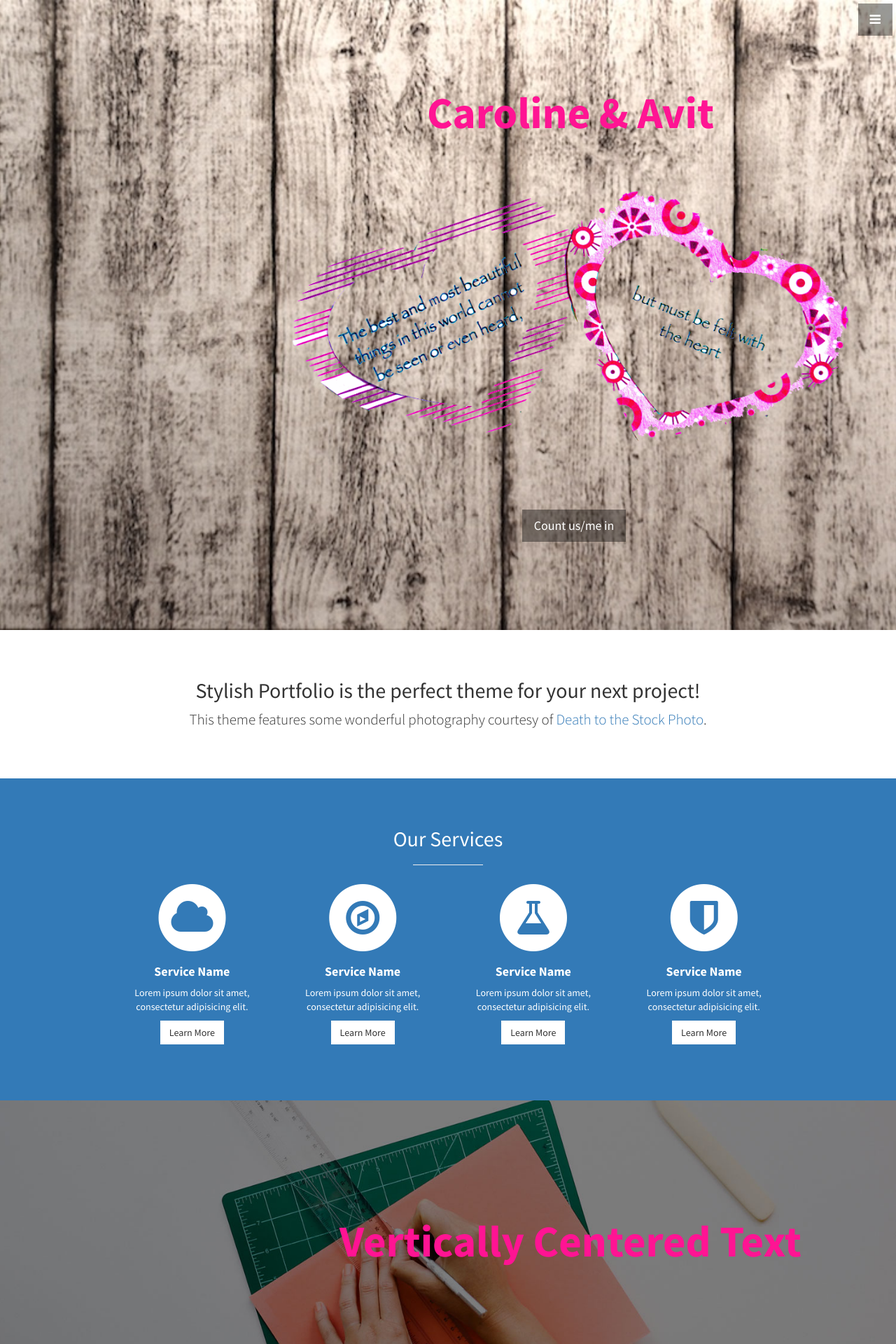
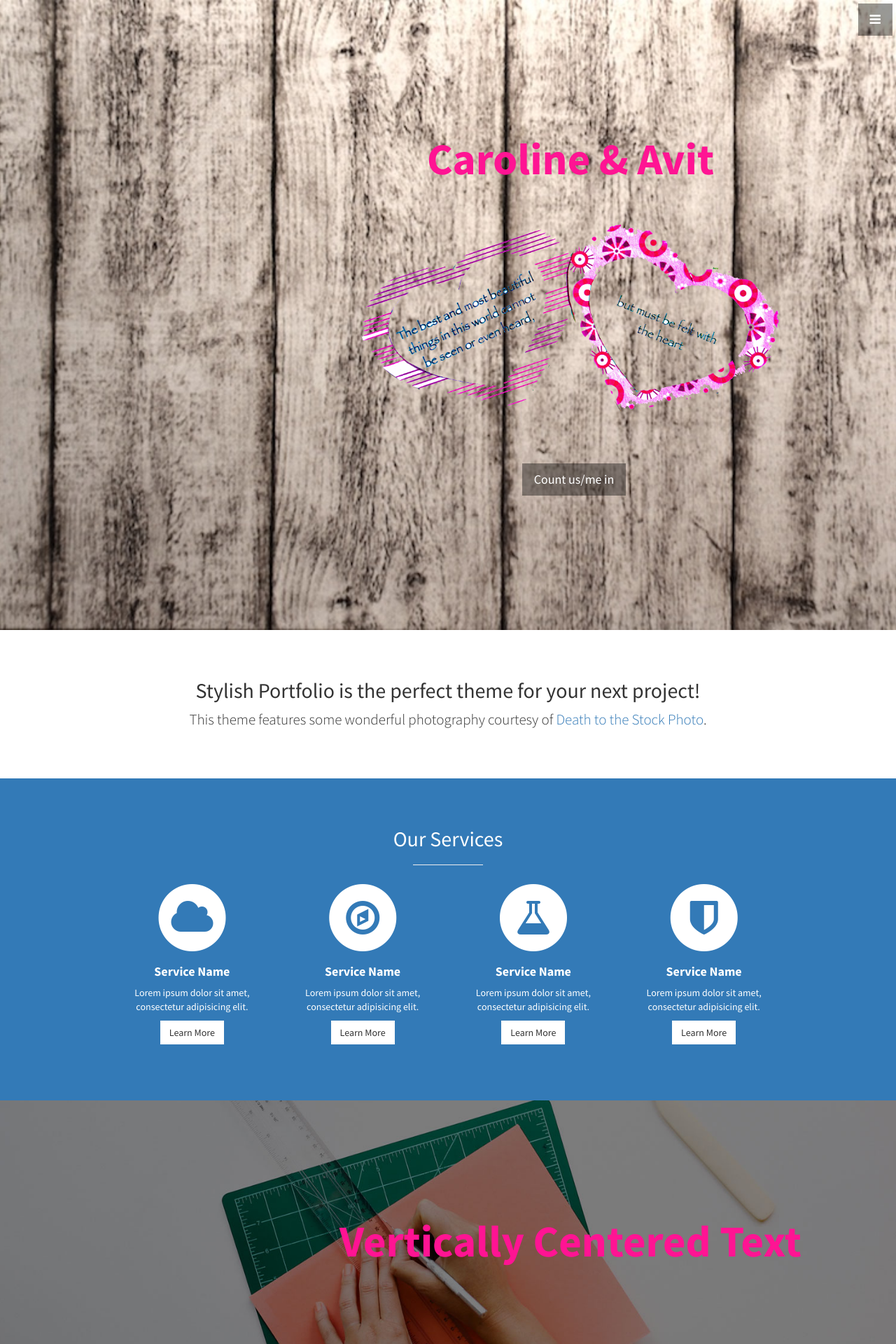
Before and after one commit to MonchiLin/carowedavit.github.io, a Jekyll site: the page built from index.html, in a window 1280 px wide. Shown: the top 1920 px of the page at 70% size. Built offline with Jekyll 4.4.1, drawn with Linux system fonts in a browser that asks for light colours.

Commit message:
front page updated

```diff
--- a/_includes/header.html
+++ b/_includes/header.html
@@ -1,7 +1,7 @@
 <header id="top" class="header">
   <div class="text-vertical-center">
     <h1>Caroline &amp; Avit</h1>
-    <img src="img/qh.gif" alt="Wedding quotes" style="width:800px; margin-left: 25em;">
+    <img src="img/qh.gif" alt="Wedding quotes" style="width:600px; margin-left: 25em;">
     <br>
     <a href="#about" class="btn btn-dark btn-lg">Count us/me in</a>
   </div>
```
